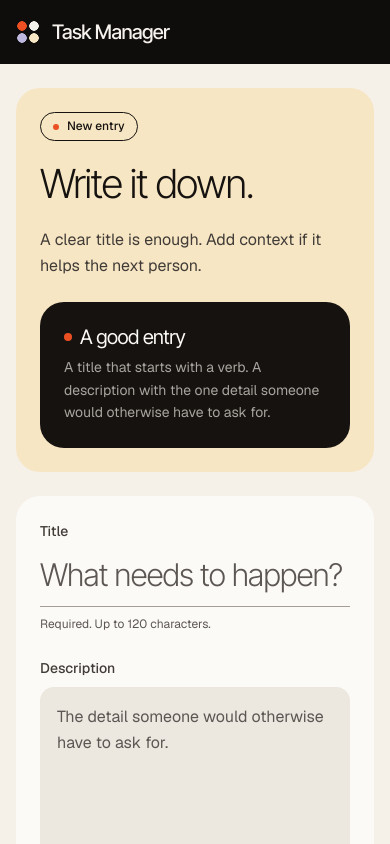
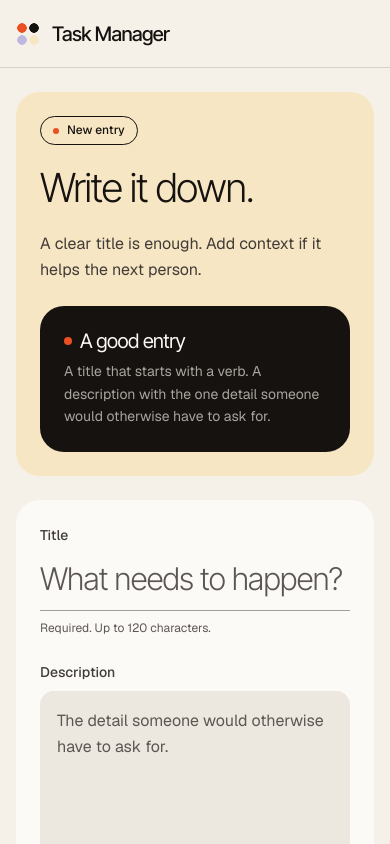
Before and after one commit to claudiodeolli/artefact-task-manager, a Next.js app: page /tasks/new in a window 390 px wide. Shown: the top 844 px of the page. Built offline with nearby package versions, Linux system fonts and the light colour scheme.

Commit message:
fix(ui): refine the header and task cards

```diff
--- a/src/app/globals.css
+++ b/src/app/globals.css
@@ -70,29 +70,17 @@ button {
 }
 
 .applicationLayout {
-    display: grid;
-    grid-template-columns: var(--rail-width) minmax(0, 1fr);
-    grid-template-rows: minmax(0, 1fr) auto;
+    display: flex;
+    flex-direction: column;
     min-height: 100vh;
 }
 
-.applicationLayout > header {
-    grid-column: 1;
-    grid-row: 1 / span 2;
-}
-
 .applicationMain {
-    grid-column: 2;
-    grid-row: 1;
+    flex: 1 0 auto;
     width: 100%;
     max-width: var(--page-max);
     margin-inline: auto;
     padding: var(--space-xl) var(--space-xl) var(--space-2xl);
-}
-
-.applicationLayout > footer {
-    grid-column: 2;
-    grid-row: 2;
 }
 
 .applicationMain > * {
@@ -259,25 +247,8 @@ button {
 }
 
 @media (max-width: 900px) {
-    .applicationLayout {
-        grid-template-columns: minmax(0, 1fr);
-        grid-template-rows: auto minmax(0, 1fr) auto;
-    }
-
-    .applicationLayout > header {
-        grid-column: 1;
-        grid-row: 1;
-    }
-
     .applicationMain {
-        grid-column: 1;
-        grid-row: 2;
         padding: var(--space-lg) var(--space-md) var(--space-2xl);
-    }
-
-    .applicationLayout > footer {
-        grid-column: 1;
-        grid-row: 3;
     }
 }
 
--- a/src/app/tokens.css
+++ b/src/app/tokens.css
@@ -67,6 +67,5 @@
     --radius-field: 14px;
     --radius-pill: 999px;
     --hairline: 1px;
-    --rail-width: 248px;
-    --page-max: 1240px;
+    --page-max: 1080px;
 }
--- a/src/components/application-header/application-header.module.css
+++ b/src/components/application-header/application-header.module.css
@@ -1,27 +1,27 @@
 .applicationHeader {
-    position: relative;
+    position: sticky;
+    top: 0;
     z-index: 30;
-    background: var(--color-rail);
-    color: var(--color-rail-ink);
-}
-
-.applicationHeader :focus-visible {
-    outline-color: var(--color-focus-on-dark);
+    background: var(--color-canvas);
 }
 
 .applicationHeaderContent {
-    position: sticky;
-    top: 0;
     display: flex;
-    flex-direction: column;
-    gap: var(--space-xl);
-    height: 100vh;
-    padding: var(--space-lg) var(--space-md);
+    align-items: center;
+    justify-content: space-between;
+    gap: var(--space-md);
+    width: 100%;
+    max-width: var(--page-max);
+    min-height: 80px;
+    margin-inline: auto;
+    padding: var(--space-xs) var(--space-xl);
+    border-bottom: var(--hairline) solid var(--color-rule);
 }
 
 .applicationMasthead {
-    display: grid;
-    gap: var(--space-md);
+    display: flex;
+    align-items: center;
+    gap: var(--space-sm);
     min-width: 0;
 }
 
@@ -29,8 +29,7 @@
     display: inline-flex;
     align-items: center;
     gap: var(--space-xs);
-    justify-self: start;
-    color: var(--color-rail-ink);
+    color: var(--color-ink);
     text-decoration: none;
     white-space: nowrap;
     border-radius: var(--radius-pill);
@@ -38,11 +37,11 @@
 }
 
 .applicationBrand:hover {
-    opacity: 0.8;
+    opacity: 0.72;
 }
 
 .applicationBrand:active {
-    opacity: 0.64;
+    opacity: 0.56;
 }
 
 .applicationBrandMark {
@@ -51,7 +50,7 @@
     flex: 0 0 auto;
     background:
         radial-gradient(circle at 25% 25%, var(--color-accent) 0 4.5px, transparent 5px),
-        radial-gradient(circle at 75% 25%, var(--color-rail-ink) 0 4.5px, transparent 5px),
+        radial-gradient(circle at 75% 25%, var(--color-ink) 0 4.5px, transparent 5px),
         radial-gradient(circle at 25% 75%, var(--color-lilac) 0 4.5px, transparent 5px),
         radial-gradient(circle at 75% 75%, var(--color-butter) 0 4.5px, transparent 5px);
 }
@@ -66,11 +65,11 @@
 
 .applicationRailLabel {
     margin: 0;
-    padding-top: var(--space-md);
-    border-top: var(--hairline) solid var(--color-rail-rule);
-    color: var(--color-rail-ink-2);
+    padding: var(--space-3xs) var(--space-xs);
+    border: var(--hairline) solid var(--color-rule-strong);
+    border-radius: var(--radius-pill);
+    color: var(--color-ink-2);
     font-size: var(--text-xs);
-    letter-spacing: 0.01em;
     white-space: nowrap;
 }
 
@@ -80,58 +79,53 @@
 }
 
 .applicationNavigation .applicationAction {
-    width: 100%;
-    min-height: 52px;
-    justify-content: flex-start;
+    min-height: 48px;
     gap: var(--space-xs);
     padding: var(--space-3xs) var(--space-md) var(--space-3xs) var(--space-3xs);
     border-color: var(--color-accent);
     background: var(--color-accent);
     color: var(--color-accent-ink);
-    font-size: var(--text-sm);
 }
 
 .applicationNavigation .applicationAction:hover {
-    border-color: var(--color-rail-ink);
-    background: var(--color-rail-ink);
-    color: var(--color-ink);
+    border-color: var(--color-ink);
+    background: var(--color-ink);
+    color: var(--color-paper);
 }
 
 .applicationActionMark {
     display: inline-grid;
     place-items: center;
-    width: 42px;
-    height: 42px;
+    width: 38px;
+    height: 38px;
     flex: 0 0 auto;
     border-radius: var(--radius-pill);
     background: var(--color-ink);
-    color: var(--color-rail-ink);
+    color: var(--color-paper);
     font-family: var(--font-display);
     font-size: var(--text-md);
     font-weight: 300;
     line-height: 1;
+    transition:
+        background-color var(--dur-short) var(--ease-out),
+        color var(--dur-short) var(--ease-out);
+}
+
+.applicationNavigation .applicationAction:hover .applicationActionMark {
+    background: var(--color-accent);
+    color: var(--color-accent-ink);
+}
+
+@media (max-width: 1100px) {
+    .applicationHeaderContent {
+        padding: var(--space-xs) var(--space-lg);
+    }
 }
 
 @media (max-width: 900px) {
-    .applicationHeader {
-        position: sticky;
-        top: 0;
-    }
-
     .applicationHeaderContent {
-        position: static;
-        flex-direction: row;
-        align-items: center;
-        justify-content: space-between;
-        gap: var(--space-md);
-        height: auto;
-        min-height: 64px;
-        padding: var(--space-xs) var(--space-md);
-    }
-
-    .applicationMasthead {
-        display: flex;
-        align-items: center;
+        min-height: 68px;
+        padding: var(--space-2xs) var(--space-md);
     }
 
     .applicationRailLabel {
@@ -139,7 +133,6 @@
     }
 
     .applicationNavigation .applicationAction {
-        width: auto;
         min-height: 44px;
         padding-right: var(--space-sm);
     }
```
Also changed, not shown: contexto/01 Decisões/2026-11-13 redesign pastel bento.md (+3 -3 lines), src/components/task-card/task-card.module.css (+34 -51 lines), src/components/task-list/task-list.module.css (+3 -35 lines), .hallmark/log.json, 1 other file (tests, documents, lock files or other folders).
